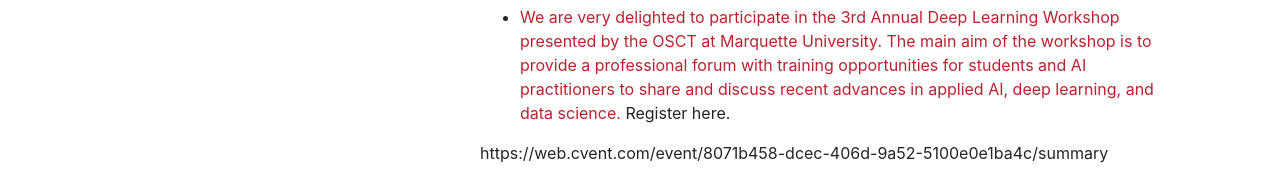
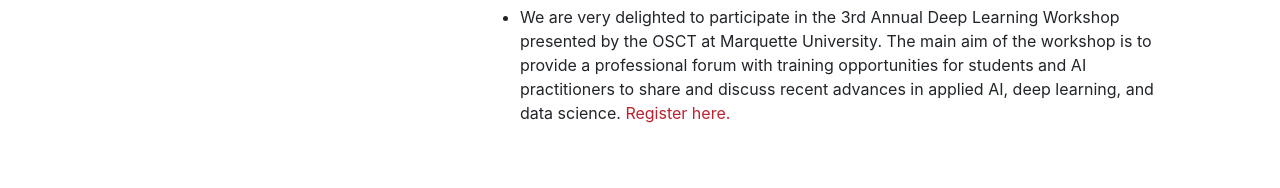
Before and after one commit to amiielab/amiielab.github.io, a plain HTML site: page education.html in a window 1280 px wide. Shown: the part 550-738 px from the top of the page. Drawn offline with nearby package versions, Linux system fonts and the light colour scheme.

Commit message:
Update education.html

```diff
--- a/education.html
+++ b/education.html
@@ -102,9 +102,8 @@
             <div class="col-md-12 ">
 
 			<h4 >TBD</h4>
-            <ul><li><a href="" target="_blank">We are very delighted to participate in the 3rd Annual Deep Learning Workshop presented by the OSCT at Marquette University. The main aim of the workshop is to provide a professional forum with training opportunities for students and AI practitioners to share and discuss recent advances in applied AI, deep learning, and data science.
-</a>Register here.</ul>https://web.cvent.com/event/8071b458-dcec-406d-9a52-5100e0e1ba4c/summary</li>
-
+            <ul><li>We are very delighted to participate in the 3rd Annual Deep Learning Workshop presented by the OSCT at Marquette University. The main aim of the workshop is to provide a professional forum with training opportunities for students and AI practitioners to share and discuss recent advances in applied AI, deep learning, and data science.<a href="https://web.cvent.com/event/8071b458-dcec-406d-9a52-5100e0e1ba4c/summary" target="_blank">
+Register here.</a></ul></li>
 
 
 
```
